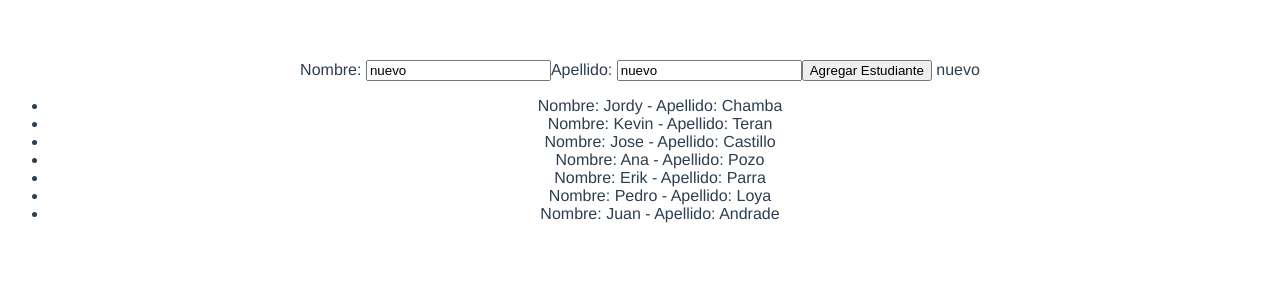
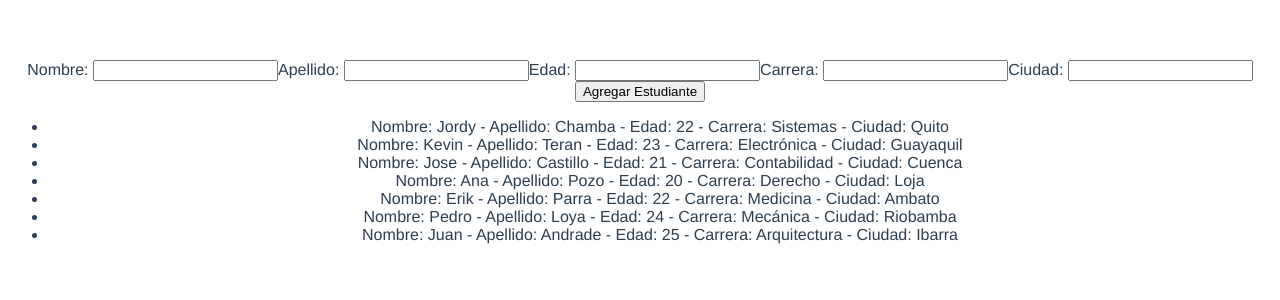
Before and after one commit to JordyChamba/pw_u2_p8_jc, a Vue app: page / in a window 1280 px wide. Shown: the top 300 px of the page. Built offline with nearby package versions, Linux system fonts and the light colour scheme.

Commit message:
AgregarTresAtributos

```diff
--- a/src/components/Estudiante.vue
+++ b/src/components/Estudiante.vue
@@ -2,18 +2,33 @@
   <div class="container">
     <label for="id_nombre">Nombre: </label>
     <input v-model="nuevoNombre" id="id_nombre" type="text" />
+
     <label for="id_apellido">Apellido: </label>
     <input v-model="nuevoApellido" id="id_apellido" type="text" />
-    <!--- Elemento de entrada -->
+
+    <label for="id_edad">Edad: </label>
+    <input v-model="nuevaEdad" id="id_edad" type="number" />
+
+    <label for="id_carrera">Carrera: </label>
+    <input v-model="nuevaCarrera" id="id_carrera" type="text" />
+
+    <label for="id_ciudad">Ciudad: </label>
+    <input v-model="nuevaCiudad" id="id_ciudad" type="text" />
+
     <button v-on:click="agregarEstudiante">Agregar Estudiante</button>
-    {{ nuevoNombre}}<!--- Se vinculo, los dos se emparejan -->
+
     <ul>
-      <li v-for="{ nombre, apellido } in lista" :Key="nombre">
-        Nombre: {{ nombre }} - Apellido: {{ apellido }}
+      <li
+        v-for="{ nombre, apellido, edad, carrera, ciudad } in lista"
+        :key="nombre + apellido"
+      >
+        Nombre: {{ nombre }} - Apellido: {{ apellido }} - Edad: {{ edad }} -
+        Carrera: {{ carrera }} - Ciudad: {{ ciudad }}
       </li>
     </ul>
   </div>
 </template>
+
 <!---
  - v-for: iteracion
  - comunicar datos de entrada con una propiedad ractiva
@@ -26,27 +41,81 @@
 export default {
   data() {
     return {
-      nuevoNombre: "nuevo",
-      nuevoApellido: "nuevo",
+      nuevoNombre: "",
+      nuevoApellido: "",
+      nuevaEdad: null,
+      nuevaCarrera: "",
+      nuevaCiudad: "",
       lista: [
-        { nombre: "Jordy", apellido: "Chamba" },
-        { nombre: "Kevin", apellido: "Teran" },
-        { nombre: "Jose", apellido: "Castillo" },
-        { nombre: "Ana", apellido: "Pozo" },
-        { nombre: "Erik", apellido: "Parra" },
-        { nombre: "Pedro", apellido: "Loya" },
-        { nombre: "Juan", apellido: "Andrade" },
+        {
+          nombre: "Jordy",
+          apellido: "Chamba",
+          edad: 22,
+          carrera: "Sistemas",
+          ciudad: "Quito",
+        },
+        {
+          nombre: "Kevin",
+          apellido: "Teran",
+          edad: 23,
+          carrera: "Electrónica",
+          ciudad: "Guayaquil",
+        },
+        {
+          nombre: "Jose",
+          apellido: "Castillo",
+          edad: 21,
+          carrera: "Contabilidad",
+          ciudad: "Cuenca",
+        },
+        {
+          nombre: "Ana",
+          apellido: "Pozo",
+          edad: 20,
+          carrera: "Derecho",
+          ciudad: "Loja",
+        },
+        {
+          nombre: "Erik",
+          apellido: "Parra",
+          edad: 22,
+          carrera: "Medicina",
+          ciudad: "Ambato",
+        },
+        {
+          nombre: "Pedro",
+          apellido: "Loya",
+          edad: 24,
+          carrera: "Mecánica",
+          ciudad: "Riobamba",
+        },
+        {
+          nombre: "Juan",
+          apellido: "Andrade",
+          edad: 25,
+          carrera: "Arquitectura",
+          ciudad: "Ibarra",
+        },
       ],
     };
   },
-  methods:{
-    agregarEstudiante(){
-        const nuevo= {
-            nombre: this.nuevoNombre,
-            apellido: this.nuevoApellido ,
-        };
-        /*this.lista.unshift(nuevo);*/
-        this.lista.push(nuevo);
+  methods: {
+    agregarEstudiante() {
+      const nuevo = {
+        nombre: this.nuevoNombre,
+        apellido: this.nuevoApellido,
+        edad: this.nuevaEdad,
+        carrera: this.nuevaCarrera,
+        ciudad: this.nuevaCiudad,
+      };
+      this.lista.push(nuevo);
+
+      // Limpiar campos después de agregar
+      this.nuevoNombre = "";
+      this.nuevoApellido = "";
+      this.nuevaEdad = null;
+      this.nuevaCarrera = "";
+      this.nuevaCiudad = "";
     },
   },
 };
```
